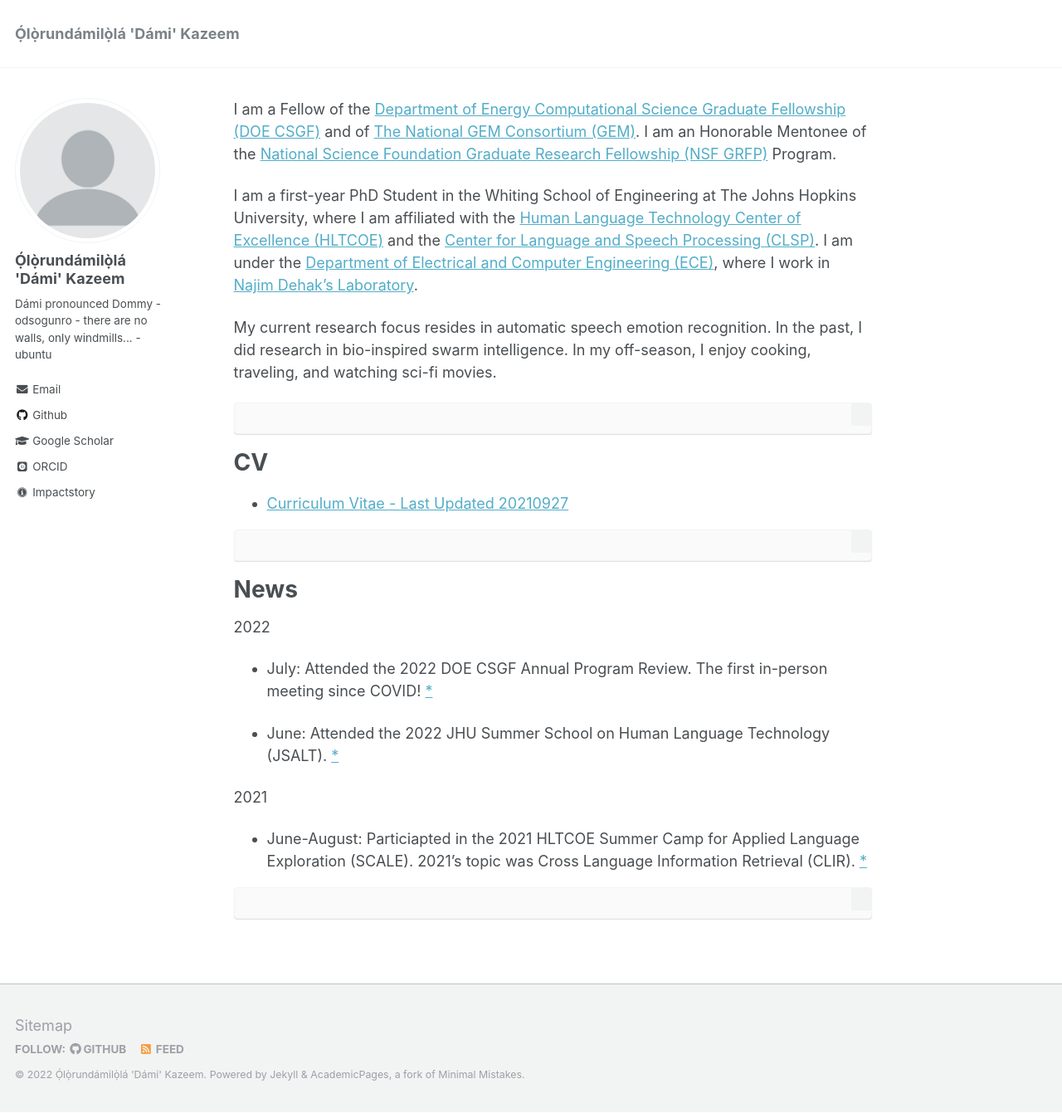
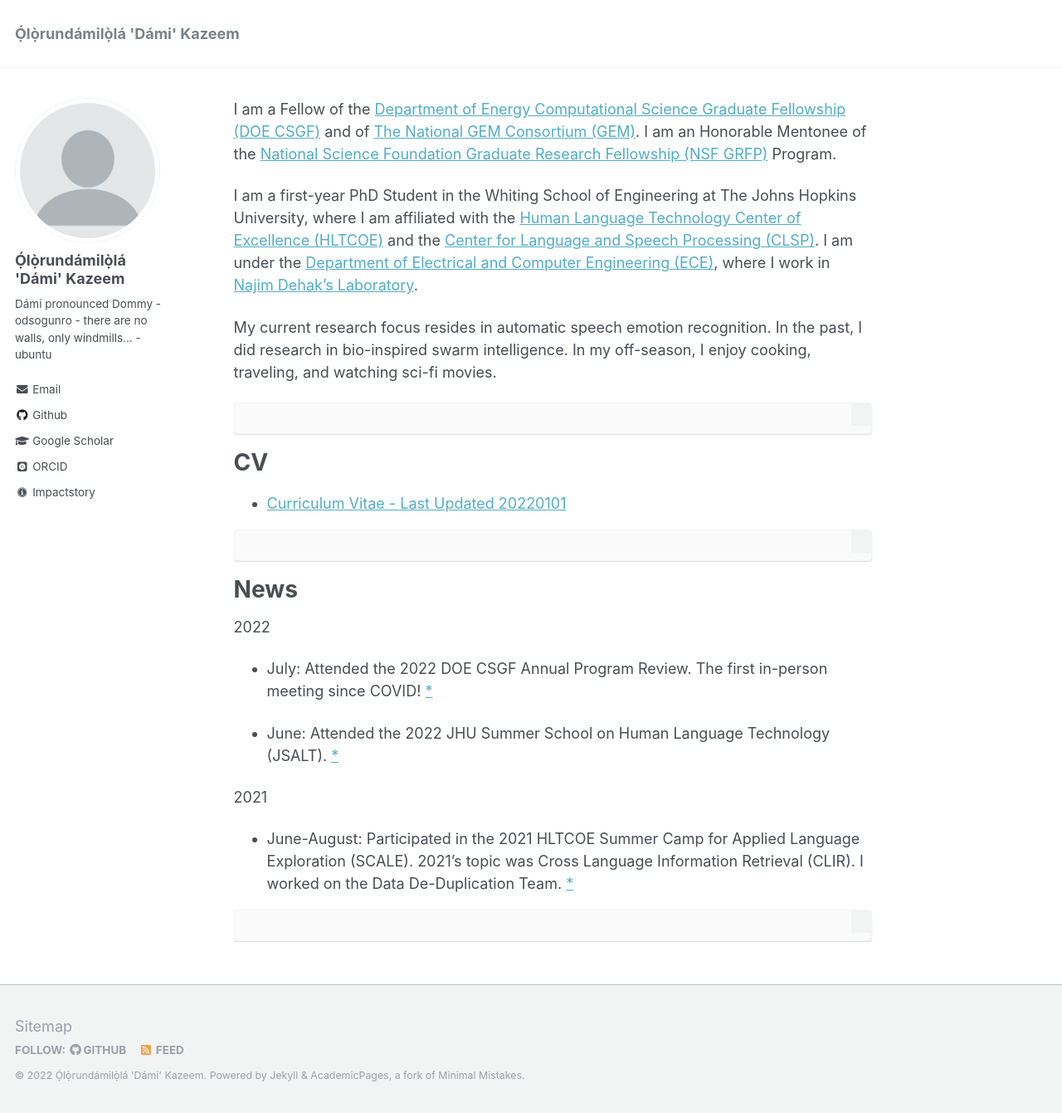
Before and after one commit to odsogunro/odsogunro.github.io, a Jekyll site: the page built from _pages/about.md, in a window 1280 px wide and 1341 px high. Shown: the whole window at 83% size. Built offline with Jekyll 4.4.1, drawn with Linux system fonts in a browser that asks for light colours; some web fonts are replaced.

Commit message:
updated cv 20220101

````diff
--- a/_pages/about.md
+++ b/_pages/about.md
@@ -31,7 +31,7 @@
 
 CV
 =====
-- [Curriculum Vitae - Last Updated 20210927](https://odsogunro.github.io/files/OlorundamilolaKazeemCurriculumVitae_20210927.pdf)
+- [Curriculum Vitae - Last Updated 20220101](https://odsogunro.github.io/files/OlorundamilolaKazeemCurriculumVitae_20220101.pdf)
 
 ```
 ```
@@ -48,7 +48,7 @@
 
 2021
 
-- June-August: Particiapted in the 2021 HLTCOE Summer Camp for Applied Language Exploration (SCALE). 2021's topic was Cross Language Information Retrieval (CLIR). [*](https://hltcoe.jhu.edu/research/scale/scale-2021/)
+- June-August: Participated in the 2021 HLTCOE Summer Camp for Applied Language Exploration (SCALE). 2021's topic was Cross Language Information Retrieval (CLIR). I worked on the Data De-Duplication Team. [*](https://hltcoe.jhu.edu/research/scale/scale-2021/)
 
 <!--
 - May: ...
````
Also changed, not shown: 2 other files.
